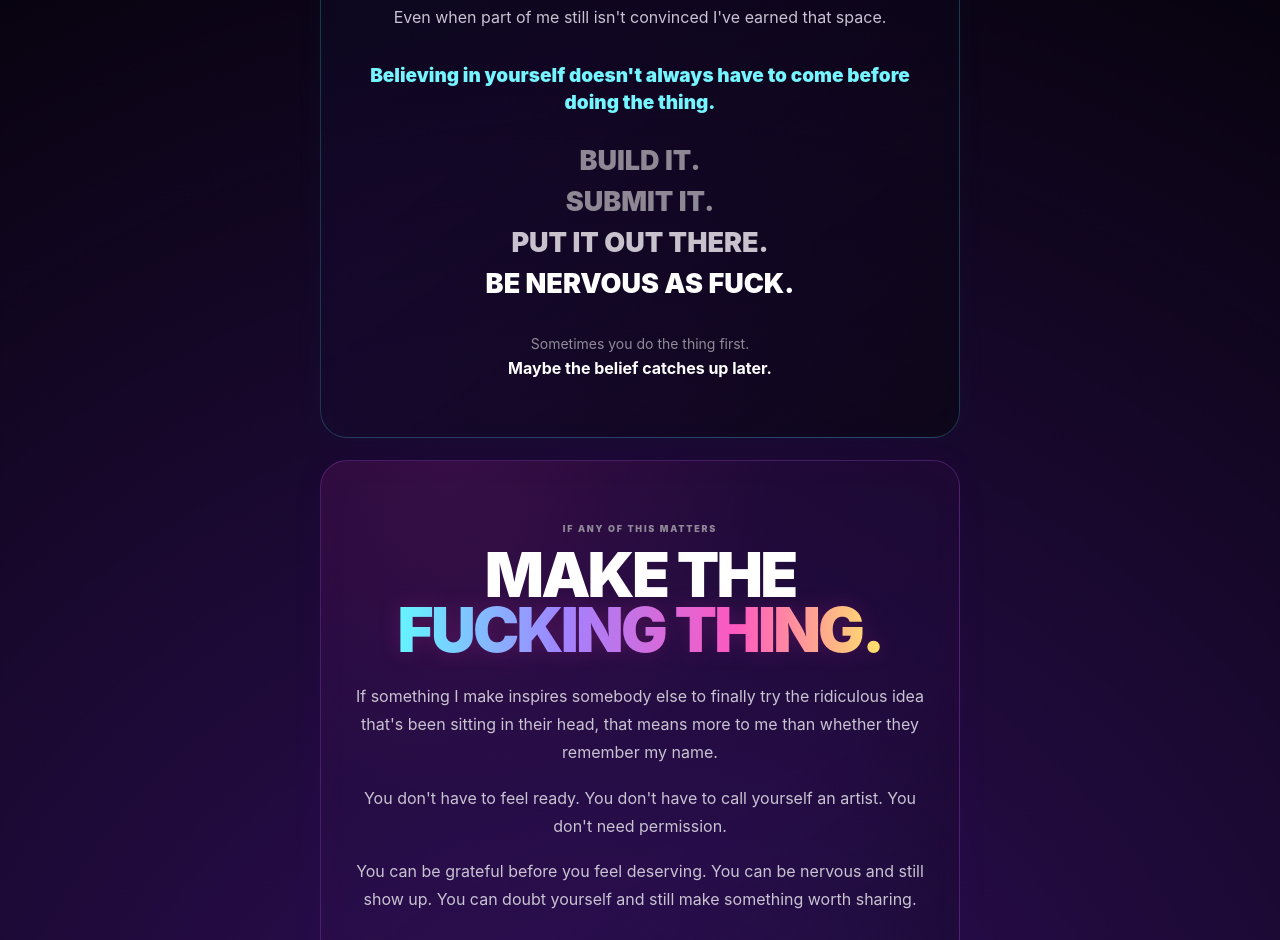
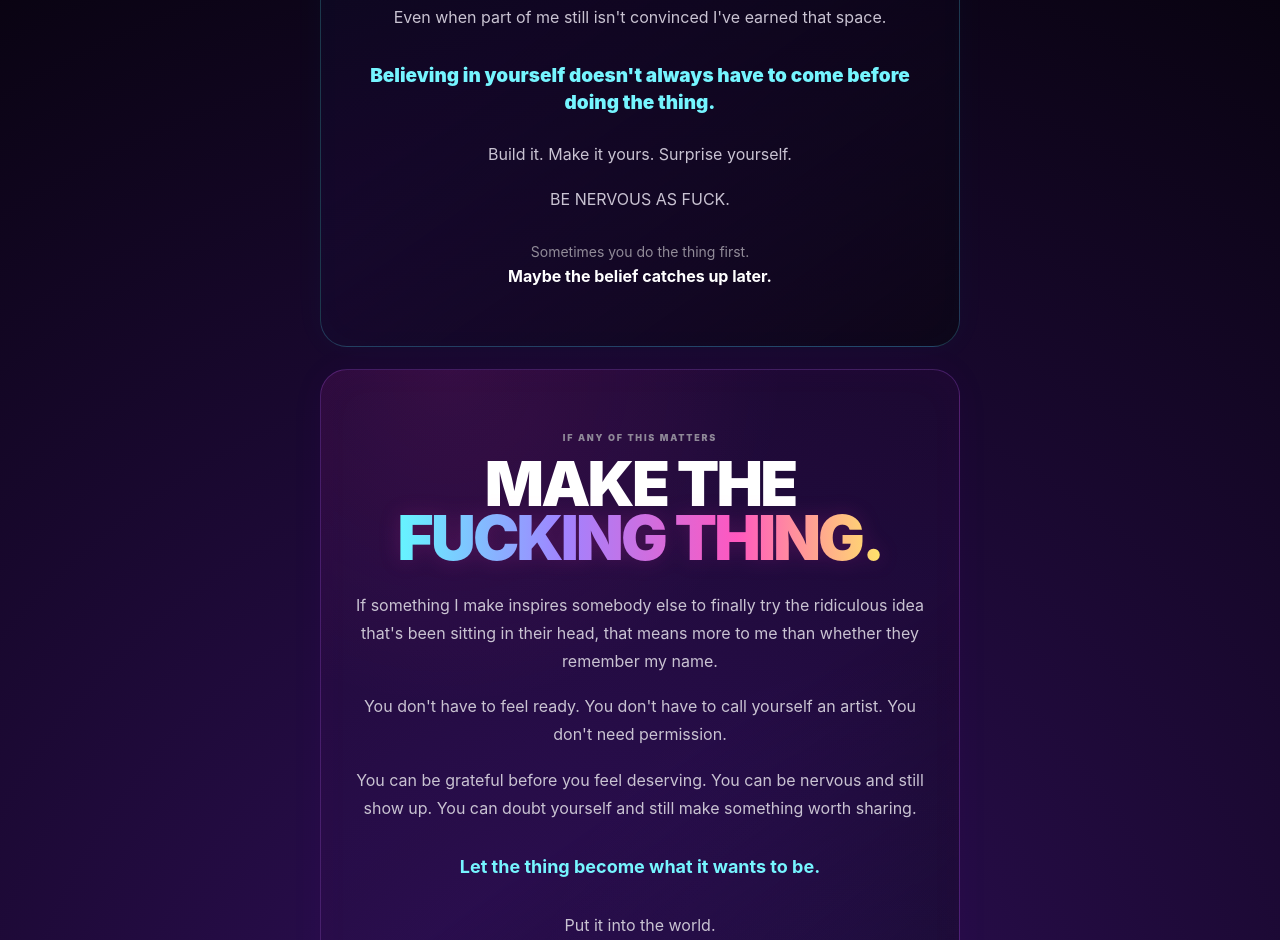
Before and after one commit to channa-netizen/pervus_nfc, a plain HTML site: page artist.html in a window 1280 px wide. Shown: the part 3339-4279 px from the top of the page. Drawn offline with Linux system fonts and the light colour scheme.

Commit message:
Update artist.html

```diff
--- a/artist.html
+++ b/artist.html
@@ -226,12 +226,10 @@
       Believing in yourself doesn't always have to come before doing the thing.
     </p>
 
-    <div class="plain-progression">
-      <span>BUILD IT.</span>
-      <span>SUBMIT IT.</span>
-      <span>PUT IT OUT THERE.</span>
-      <span>BE NERVOUS AS FUCK.</span>
-    </div>
+ <div class="belief-beat">
+  <p class="make-line">Build it. Make it yours. Surprise yourself.</p>
+  <p class="nervous-line">BE NERVOUS AS FUCK.</p>
+</div>
 
     <p class="quiet-ending">
       Sometimes you do the thing first.<br>
```
